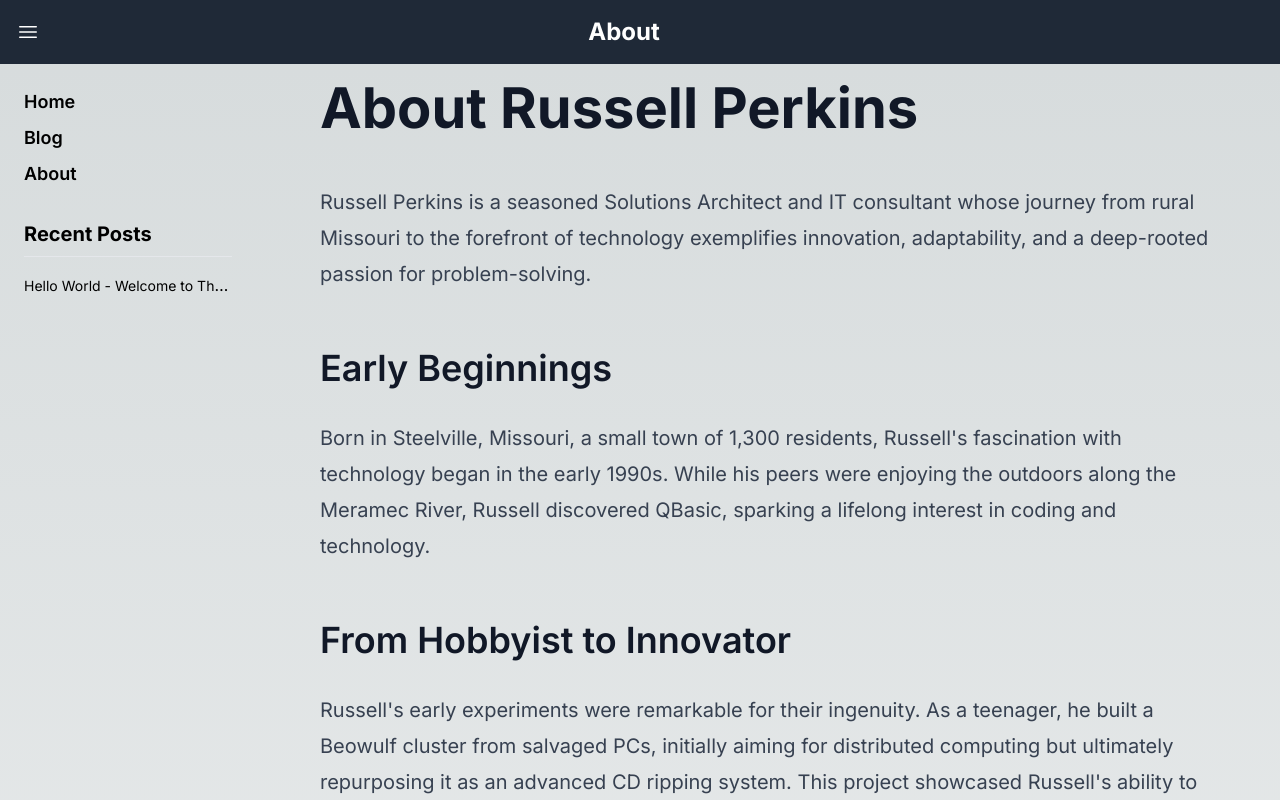
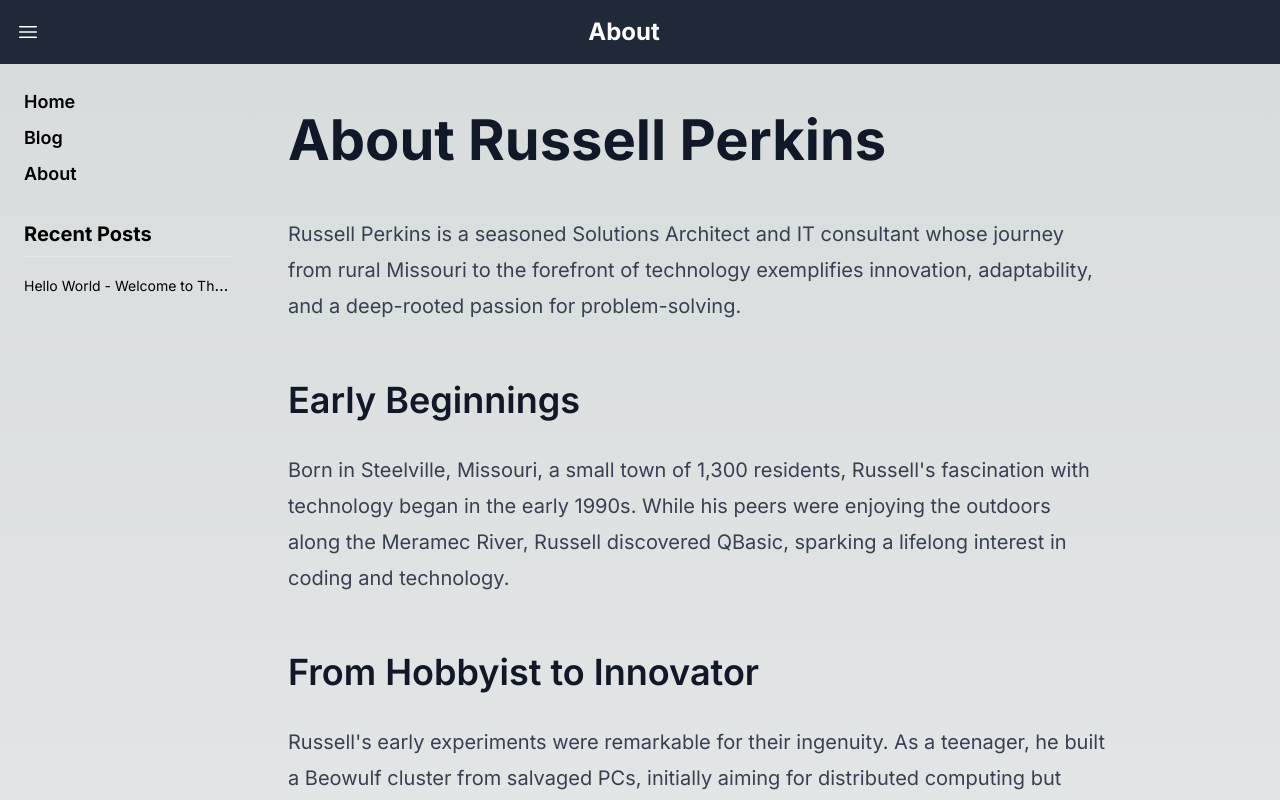
Before and after one commit to TheDigitalNinja/thedigitalninja-nextjs, a Next.js app: page /about in a window 1280 px wide. Shown: the top 800 px of the page. Built offline with nearby package versions, Linux system fonts and the light colour scheme; no server answers.

Commit message:
adjust style and add schema org

```diff
--- a/src/app/about/page.tsx
+++ b/src/app/about/page.tsx
@@ -11,6 +11,7 @@
 import Header from "../../components/Header";
 import Sidebar from "../../components/Sidebar";
 import { Metadata } from 'next'
+import Script from 'next/script';
 
 export const metadata: Metadata = {
   title: 'About Russell Perkins - The Digital Ninja',
@@ -32,15 +33,31 @@ export const metadata: Metadata = {
 }
 
 export default function About() {
+  const schemaData = {
+    "@context": "https://schema.org",
+    "@type": "AboutPage",
+    "name": "About Russell Perkins",
+    "description": "Learn about Russell Perkins, a seasoned Solutions Architect and IT consultant.",
+    "url": "https://TheDigital.Ninja/about",
+    "mainEntity": {
+      "@type": "Person",
+      "name": "Russell Perkins",
+      "jobTitle": "Solutions Architect",
+      "description": "Russell Perkins is a seasoned Solutions Architect and IT consultant...",
+      "url": "https://TheDigital.Ninja"
+    }
+  };
+
   return (
     <>
-      <div className="flex flex-col min-h-screen">
-        <Header title="About" useH1={false}/>
-        <div className="flex flex-1">
-          <Sidebar />
+      <Script id="schema-org-data" type="application/ld+json" dangerouslySetInnerHTML={{ __html: JSON.stringify(schemaData) }} />
 
-          <main className="flex-1 p-4 overflow-y-auto">
-            <article className="max-w-4xl mx-auto prose lg:prose-xl dark:prose-invert">
+      <Header title="About" useH1={false}/>
+
+      <div className="flex">
+        <Sidebar />
+        <main className="flex-grow max-w-6xl mx-auto px-4 sm:px-6 lg:px-8 py-12">
+          <article className="prose dark:prose-invert lg:prose-xl">
               <h1 className="text-3xl font-bold mb-6">About Russell Perkins</h1>
 
               <p className="mb-6">
@@ -87,8 +104,7 @@ export default function About() {
                 Whether you&apos;re a fellow tech enthusiast, a potential collaborator, or simply curious about the intersection of rural upbringings and high-tech careers, Russell&apos;s journey offers insights into the power of curiosity, adaptability, and perseverance in the ever-evolving world of technology.
               </p>
             </article>
-          </main>
-        </div>
+        </main>
       </div>
     </>
   );
```
